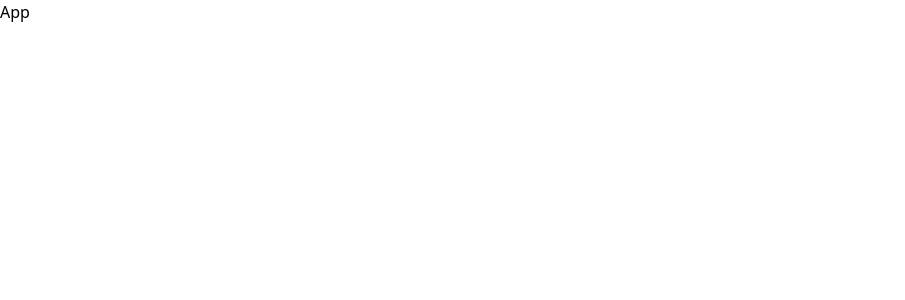
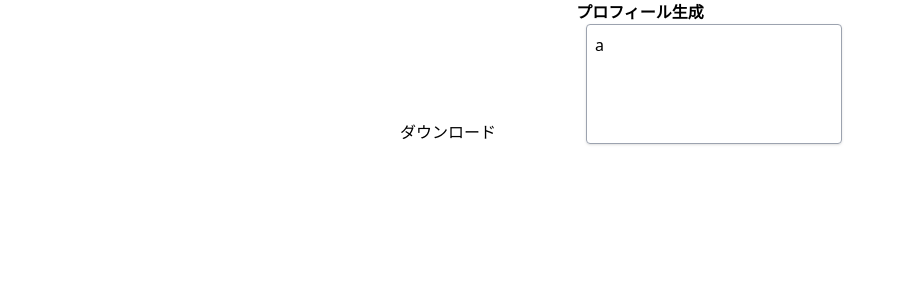
Before and after one commit to expsh13/react-06-Profile, a React (Vite) app: page / in a window 1280 px wide. Shown: the top 300 px of the page, without its empty margins (0-905 px from the left). Built offline with nearby package versions, Linux system fonts and the light colour scheme.

Commit message:
update html

```diff
--- a/src/App.tsx
+++ b/src/App.tsx
@@ -1,3 +1,16 @@
 export const App = () => {
-  return <div>App</div>;
+  return (
+    <div className="w-1/2 m-auto">
+      <h1 className="font-bold text-center">プロフィール生成</h1>
+      <div className="flex gap-2.5">
+        <div className="w-2/5 flex flex-col gap-2">
+          <input type="text" />
+          <input type="text" />
+          <input type="text" />
+          <button>ダウンロード</button>
+        </div>
+        <div className="w-2/5 rounded shadow border-gray-400 border p-2">a</div>
+      </div>
+    </div>
+  );
 };
--- a/src/output.css
+++ b/src/output.css
@@ -543,3 +543,67 @@ video {
   --tw-backdrop-saturate:  ;
   --tw-backdrop-sepia:  ;
 }
+
+.m-auto {
+  margin: auto;
+}
+
+.flex {
+  display: flex;
+}
+
+.w-1\/2 {
+  width: 50%;
+}
+
+.w-2\/5 {
+  width: 40%;
+}
+
+.flex-col {
+  flex-direction: column;
+}
+
+.gap-2 {
+  gap: 0.5rem;
+}
+
+.gap-2\.5 {
+  gap: 0.625rem;
+}
+
+.rounded {
+  border-radius: 0.25rem;
+}
+
+.border {
+  border-width: 1px;
+}
+
+.border-gray-400 {
+  --tw-border-opacity: 1;
+  border-color: rgb(156 163 175 / var(--tw-border-opacity));
+}
+
+.bg-gray-50 {
+  --tw-bg-opacity: 1;
+  background-color: rgb(249 250 251 / var(--tw-bg-opacity));
+}
+
+.p-2 {
+  padding: 0.5rem;
+}
+
+.text-center {
+  text-align: center;
+}
+
+.font-bold {
+  font-weight: 700;
+}
+
+.shadow {
+  --tw-shadow: 0 1px 3px 0 rgb(0 0 0 / 0.1), 0 1px 2px -1px rgb(0 0 0 / 0.1);
+  --tw-shadow-colored: 0 1px 3px 0 var(--tw-shadow-color), 0 1px 2px -1px var(--tw-shadow-color);
+  box-shadow: var(--tw-ring-offset-shadow, 0 0 #0000), var(--tw-ring-shadow, 0 0 #0000), var(--tw-shadow);
+}
```
